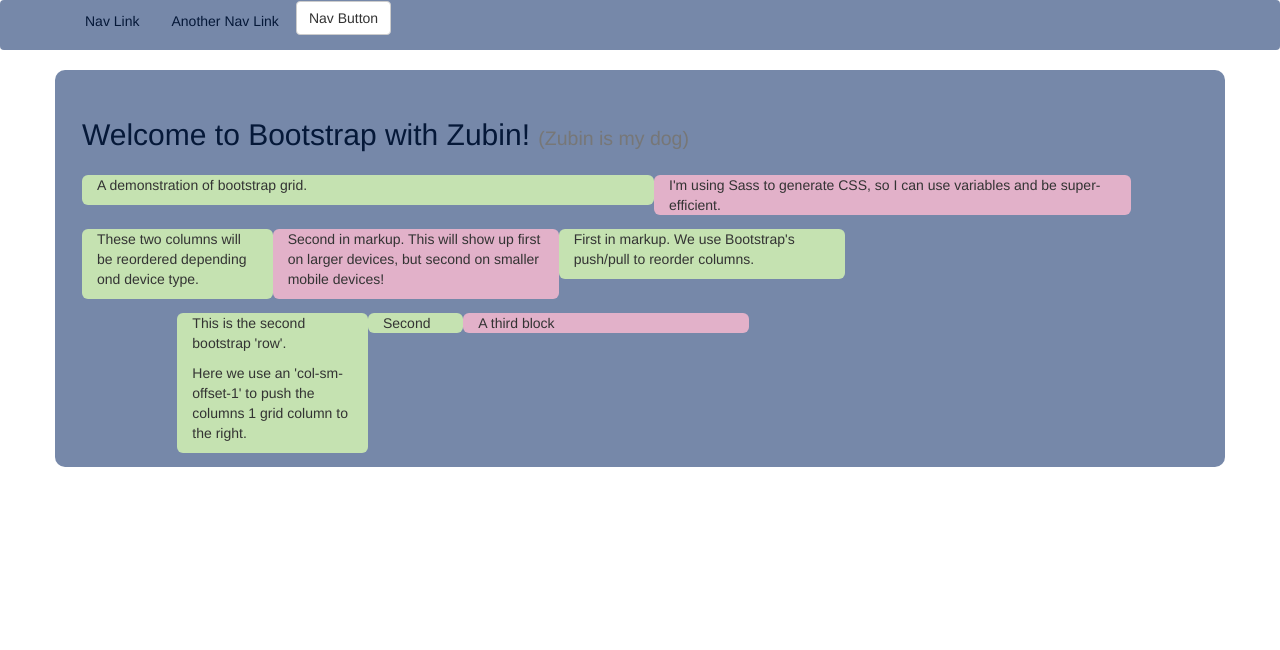
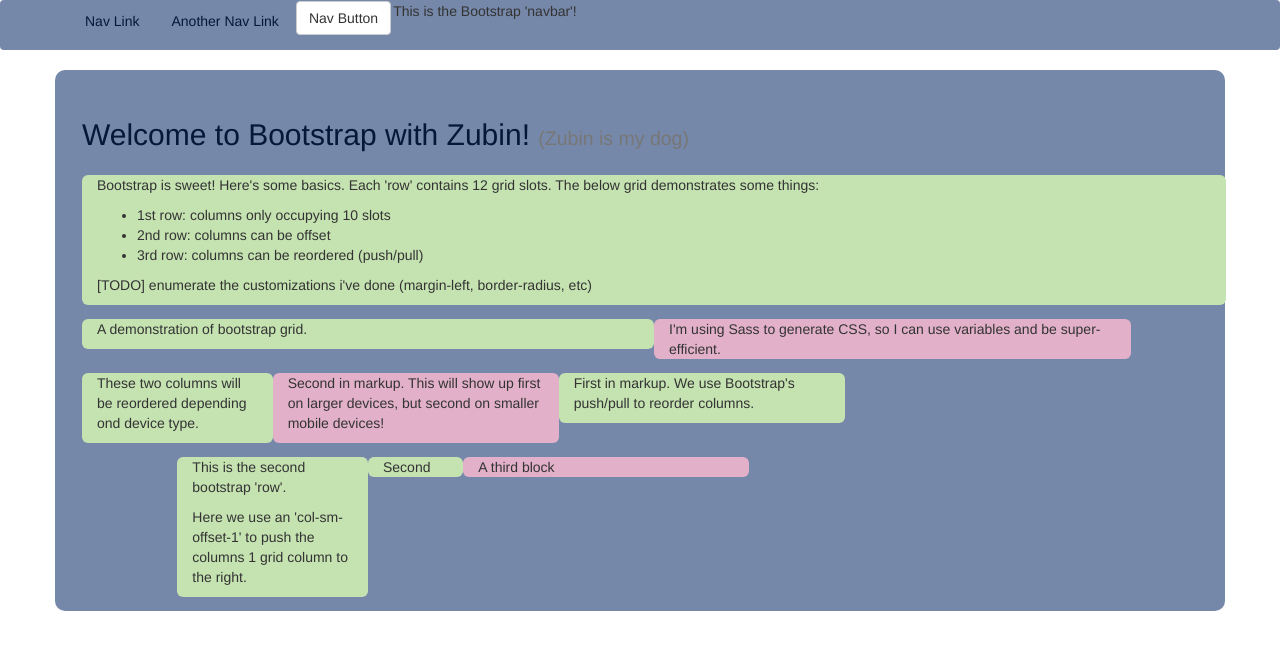
Before and after one commit to warriorpostman/bootstrap-zubin, a plain HTML site: page index.html in a window 1280 px wide. Drawn offline with nearby package versions, Linux system fonts and the light colour scheme; files that its build step writes are made by us from their sources.

Commit message:
Add summary block, and describe what each row does.

```diff
--- a/index.html
+++ b/index.html
@@ -21,6 +21,9 @@
            </li>
            <li class='navitem'>
              <button class='btn navbtn btn-default' href='#'>Nav Button</button>
+             </li>
+           <li class='navitem'>
+             <p> This is the Bootstrap 'navbar'!</p>
            </li>
          </ul>
       </div>
@@ -29,6 +32,20 @@
         <div class='row'>
           <h2 class='header-title'>Welcome to Bootstrap with Zubin! <small>(Zubin is my dog)</small>
           </h2>
+        </div>
+        <div class='row'>
+          <div class='col-sm-12 standard-block'>
+            <p>
+              Bootstrap is sweet! Here's some basics. Each 'row' contains 12 grid slots.
+              The below grid demonstrates some things:
+              <ul>
+                <li>1st row: columns only occupying 10 slots</li>
+                <li>2nd row: columns can be offset</li>
+                <li>3rd row: columns can be reordered (push/pull)</li>
+              </ul>
+              [TODO] enumerate the customizations i've done (margin-left, border-radius, etc)
+            </p>
+          </div>
         </div>
         <div class='row'>
           <div class='standard-block col-xs-4 col-sm-6'>
```
